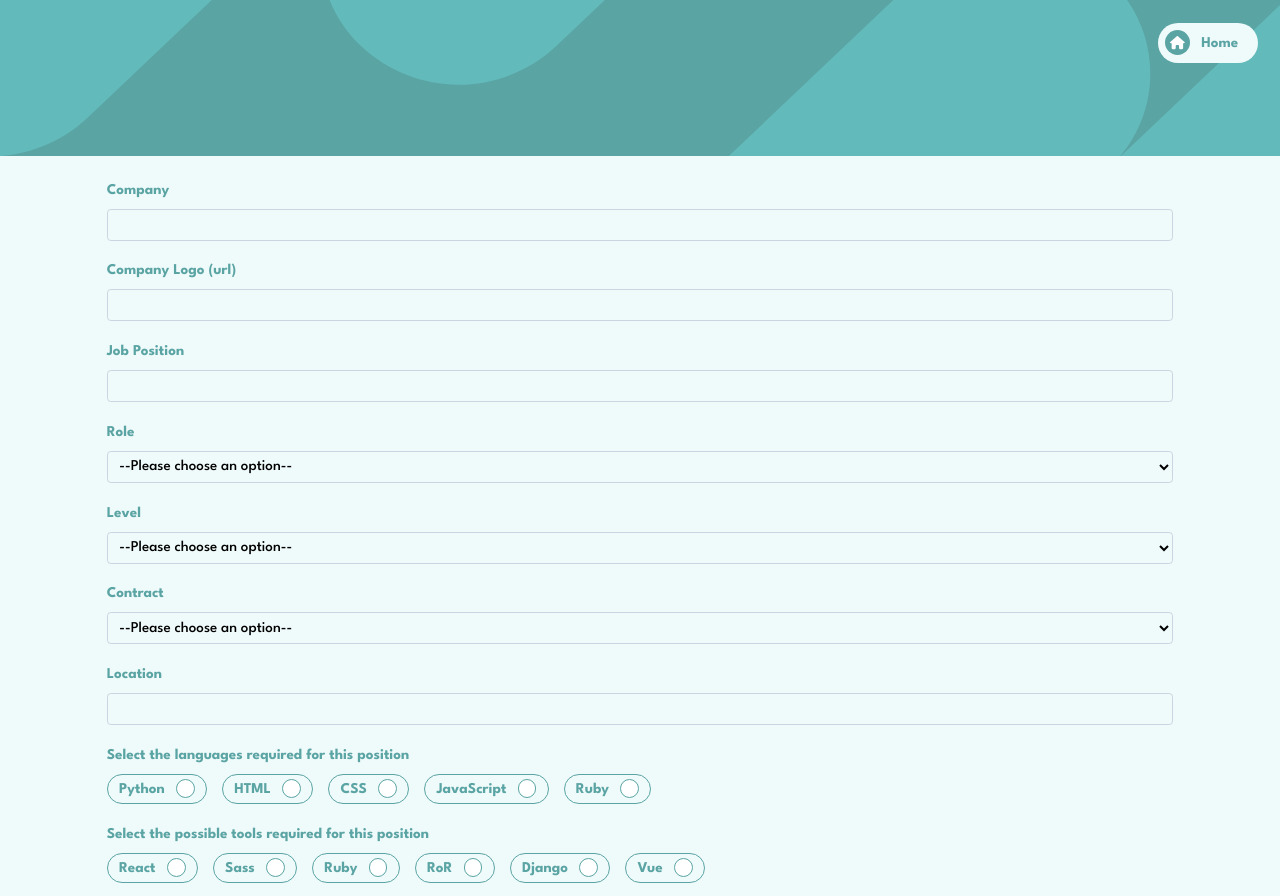
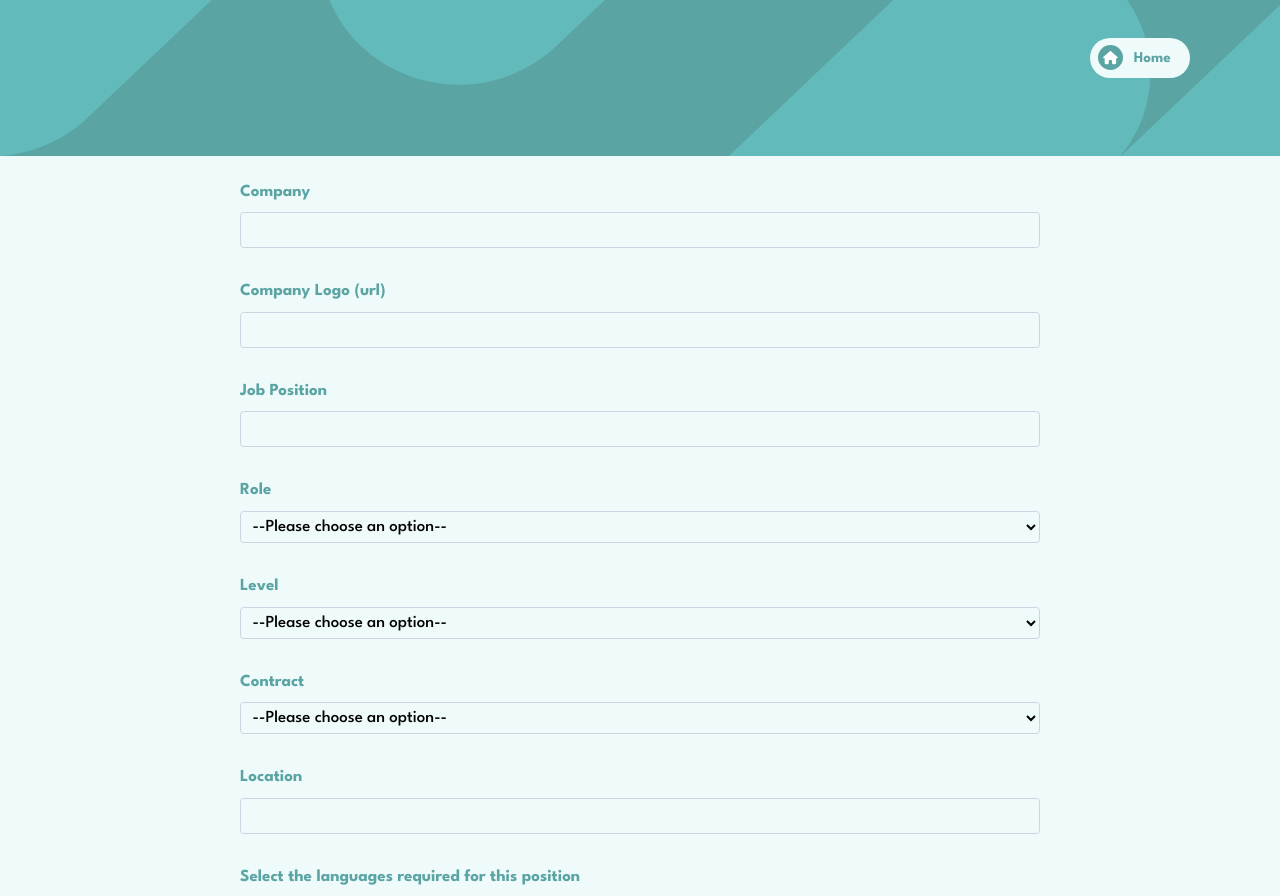
Before and after one commit to kncalderong/job-listing, a Next.js app: page /new in a window 1280 px wide. Shown: the top 896 px of the page. Built offline with nearby package versions, Linux system fonts and the light colour scheme; a web font is replaced by a local one.

Commit message:
style: all desktop styles added

```diff
--- a/src/app/new/page.tsx
+++ b/src/app/new/page.tsx
@@ -33,7 +33,10 @@ export default function NewJobPage() {
       {isLoading ? (
         <Spinner />
       ) : (
-        <form action={submitNewJob} className='w-5/6 flex flex-col gap-5 py-6'>
+        <form
+          action={submitNewJob}
+          className='w-5/6 flex flex-col gap-5 py-6 lg:max-w-[800px] lg:gap-8'
+        >
           <FormRow label='Company' name='company' type='text' />
           <FormRow label='Company Logo (url)' name='logo' type='text' />
           <FormRow label='Job Position' name='position' type='text' />
@@ -54,7 +57,7 @@ export default function NewJobPage() {
           />
           <FormRow label='Location' name='location' type='text' />
           <div className='w-full flex flex-col gap-2'>
-            <p className='text-desaturated-dark-cyan font-bold'>
+            <p className='text-desaturated-dark-cyan font-bold lg:text-lg'>
               Select the languages required for this position
             </p>
             <div className='flex flex-wrap w-full gap-4'>
@@ -62,7 +65,7 @@ export default function NewJobPage() {
                 return (
                   <div
                     key={language.id}
-                    className='p-3 leading-[initial] flex justify-center items-center rounded-full bg-light-bg-grayish-cyan text-desaturated-dark-cyan border-[1px] border-desaturated-dark-cyan gap-3 h-8'
+                    className='p-3 leading-[initial] flex justify-center items-center rounded-full bg-light-bg-grayish-cyan text-desaturated-dark-cyan border-[1px] border-desaturated-dark-cyan gap-3 h-8 lg:h-[36px]'
                     onClick={() => {
                       const index = selectedLanguages.findIndex(
                         (languageQuery) => language.name === languageQuery.name
@@ -77,7 +80,9 @@ export default function NewJobPage() {
                       }
                     }}
                   >
-                    <p className='font-bold'>{language.name}</p>
+                    <p className='font-bold lg:text-lg lg:leading-[initial]'>
+                      {language.name}
+                    </p>
                     <div className='rounded-full border-[1px] border-desaturated-dark-cyan w-5 h-5 bg-white flex justify-center items-center '>
                       {selectedLanguages.findIndex(
                         (languageQuery) => language.name === languageQuery.name
@@ -89,7 +94,7 @@ export default function NewJobPage() {
             </div>
           </div>
           <div className='w-full flex flex-col gap-2 mb-6'>
-            <p className='text-desaturated-dark-cyan font-bold'>
+            <p className='text-desaturated-dark-cyan font-bold lg:text-lg'>
               Select the possible tools required for this position
             </p>
             <div className='flex flex-wrap w-full gap-4'>
@@ -97,7 +102,7 @@ export default function NewJobPage() {
                 return (
                   <div
                     key={idx}
-                    className='p-3 leading-[initial] flex justify-center items-center rounded-full bg-light-bg-grayish-cyan text-desaturated-dark-cyan border-[1px] border-desaturated-dark-cyan gap-3 h-8'
+                    className='p-3 leading-[initial] flex justify-center items-center rounded-full bg-light-bg-grayish-cyan text-desaturated-dark-cyan border-[1px] border-desaturated-dark-cyan gap-3 h-8 lg:h-[36px]'
                     onClick={() => {
                       const index = selectedTools.indexOf(tool)
                       if (index === -1) {
@@ -110,7 +115,9 @@ export default function NewJobPage() {
                       }
                     }}
                   >
-                    <p className='font-bold'>{tool}</p>
+                    <p className='font-bold lg:text-lg lg:leading-[initial]'>
+                      {tool}
+                    </p>
                     <div className='rounded-full border-[1px] border-desaturated-dark-cyan w-5 h-5 bg-white flex justify-center items-center '>
                       {selectedTools.includes(tool) && (
                         <FontAwesomeIcon icon={faCheck} />
@@ -125,13 +132,13 @@ export default function NewJobPage() {
           <div className='flex gap-3 justify-end'>
             <Link
               href='..'
-              className='text-white p-3 leading-[initial] flex justify-center items-center rounded-full bg-desaturated-dark-cyan hover:bg-slate-700 focus-within:bg-slate-700 outline-none'
+              className='text-white p-3 leading-[initial] flex justify-center items-center rounded-full bg-desaturated-dark-cyan hover:bg-slate-700 focus-within:bg-slate-700 outline-none lg:text-lg lg:h-[40px]'
             >
               Cancel
             </Link>
             <button
               type='submit'
-              className='text-white p-3 leading-[initial] flex justify-center items-center rounded-full bg-desaturated-dark-cyan hover:bg-slate-700 focus-within:bg-slate-700 outline-none'
+              className='text-white p-3 leading-[initial] flex justify-center items-center rounded-full bg-desaturated-dark-cyan hover:bg-slate-700 focus-within:bg-slate-700 outline-none lg:text-lg lg:h-[40px]'
             >
               Create
             </button>
--- a/src/components/FormRow.tsx
+++ b/src/components/FormRow.tsx
@@ -9,14 +9,17 @@ type FormRowProps = {
 const FormRow = ({ name, label, type }: FormRowProps) => {
   return (
     <div className='w-full flex flex-col items-start justify-center gap-2'>
-      <label htmlFor={name} className='text-desaturated-dark-cyan font-bold'>
+      <label
+        htmlFor={name}
+        className='text-desaturated-dark-cyan font-bold lg:text-lg'
+      >
         {label}
       </label>
       <input
         required
         type={type}
         name={name}
-        className='border border-slate-300 bg-transparent rounded px-2 py-1 outline-none focus-within:border-desaturated-dark-cyan w-full'
+        className='border border-slate-300 bg-transparent rounded px-2 py-1 outline-none focus-within:border-desaturated-dark-cyan w-full lg:text-lg'
       />
     </div>
   )
--- a/src/components/FormRowSelect.tsx
+++ b/src/components/FormRowSelect.tsx
@@ -9,12 +9,15 @@ type FormRowSelectProps = {
 const FormRowSelect = ({ label, name, options }: FormRowSelectProps) => {
   return (
     <div className='w-full flex flex-col items-start justify-center gap-2'>
-      <label htmlFor={name} className='text-desaturated-dark-cyan font-bold'>
+      <label
+        htmlFor={name}
+        className='text-desaturated-dark-cyan font-bold lg:text-lg'
+      >
         {label}
       </label>
       <select
         name={name}
-        className='border border-slate-300 bg-transparent rounded px-2 py-1 outline-none focus-within:border-desaturated-dark-cyan w-full h-[32px] '
+        className='border border-slate-300 bg-transparent rounded px-2 py-1 outline-none focus-within:border-desaturated-dark-cyan w-full h-[32px] lg:text-lg '
         required
       >
         <option value=''>--Please choose an option--</option>
--- a/src/components/Header.tsx
+++ b/src/components/Header.tsx
@@ -9,24 +9,29 @@ const Header = () => {
   const pathname = usePathname()
   return (
     <header className='w-full h-[156px] bg-[url("/bg-header-mobile.svg")] bg-desaturated-dark-cyan lg:bg-[url("/bg-header-desktop.svg")] relative'>
+      <div className='w-full lg:max-w-[1100px] mx-auto group'>
         {pathname === '/' ? (
-        <div className='w-full flex justify-end p-6'>
+          <div className='w-full flex justify-end p-6 lg:px-0 lg:pt-10'>
             <Link
               className='flex items-center bg-light-bg-grayish-cyan p-2 rounded-full w-[120px] gap-3'
               href={'/new'}
             >
               <div className='bg-desaturated-dark-cyan rounded-full relative w-[25px] h-[25px] flex justify-center items-center'>
-              <FontAwesomeIcon icon={faPlus} color='#fff' className='text-sm' />
+                <FontAwesomeIcon
+                  icon={faPlus}
+                  color='#fff'
+                  className='text-sm'
+                />
               </div>
-            <p className='text-desaturated-dark-cyan font-bold leading-[initial]'>
+              <p className='text-desaturated-dark-cyan font-bold leading-[initial] group-hover:underline'>
                 New Job
               </p>
             </Link>
           </div>
         ) : (
-        <div className='w-full flex justify-end p-6'>
+          <div className='w-full flex justify-end p-6 lg:px-0 lg:pt-10'>
             <Link
-            className='flex items-center bg-light-bg-grayish-cyan p-2 rounded-full w-[100px] gap-3'
+              className='flex items-center bg-light-bg-grayish-cyan p-2 rounded-full w-[100px] gap-3 group'
               href={'/'}
             >
               <div className='bg-desaturated-dark-cyan rounded-full relative w-[25px] h-[25px] flex justify-center items-center'>
@@ -36,12 +41,13 @@ const Header = () => {
                   className='text-sm'
                 />
               </div>
-            <p className='text-desaturated-dark-cyan font-bold leading-[initial]'>
+              <p className='text-desaturated-dark-cyan font-bold leading-[initial] group-hover:underline'>
                 Home
               </p>
             </Link>
           </div>
         )}
+      </div>
     </header>
   )
 }
```
Lines whose indentation alone changed are shown as unchanged.
